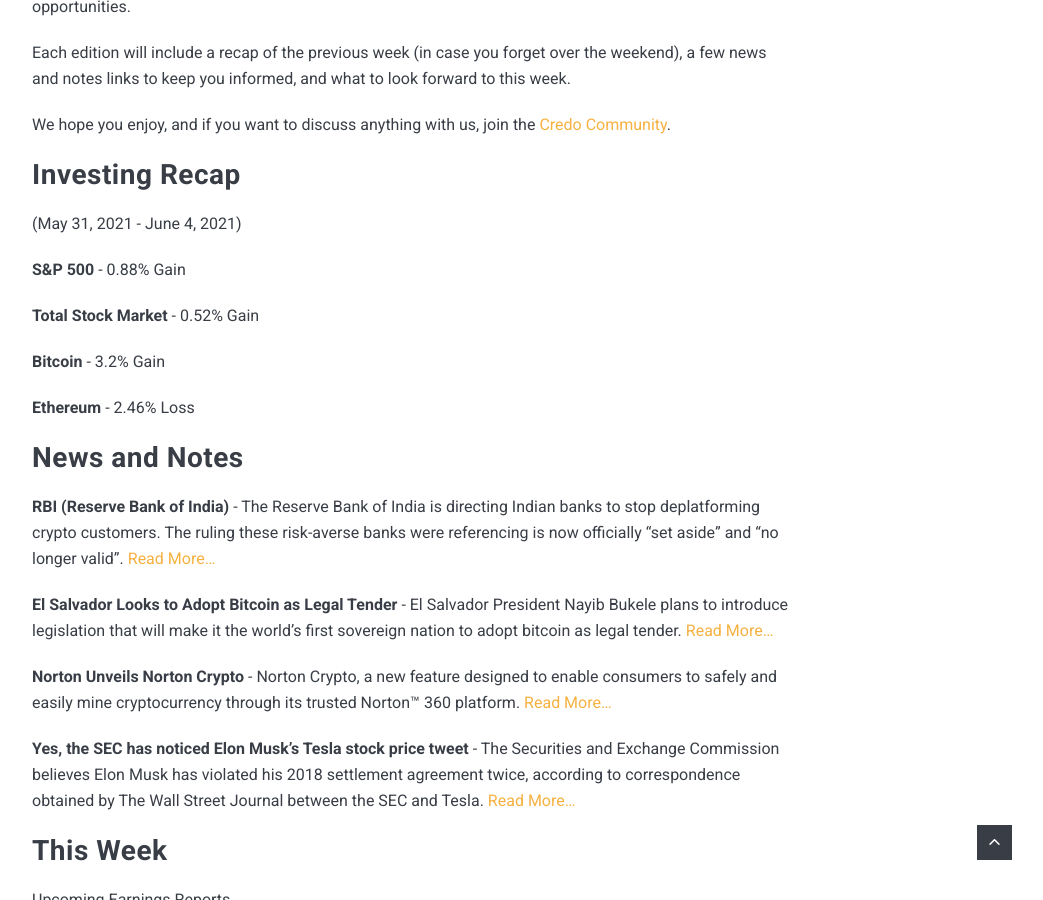
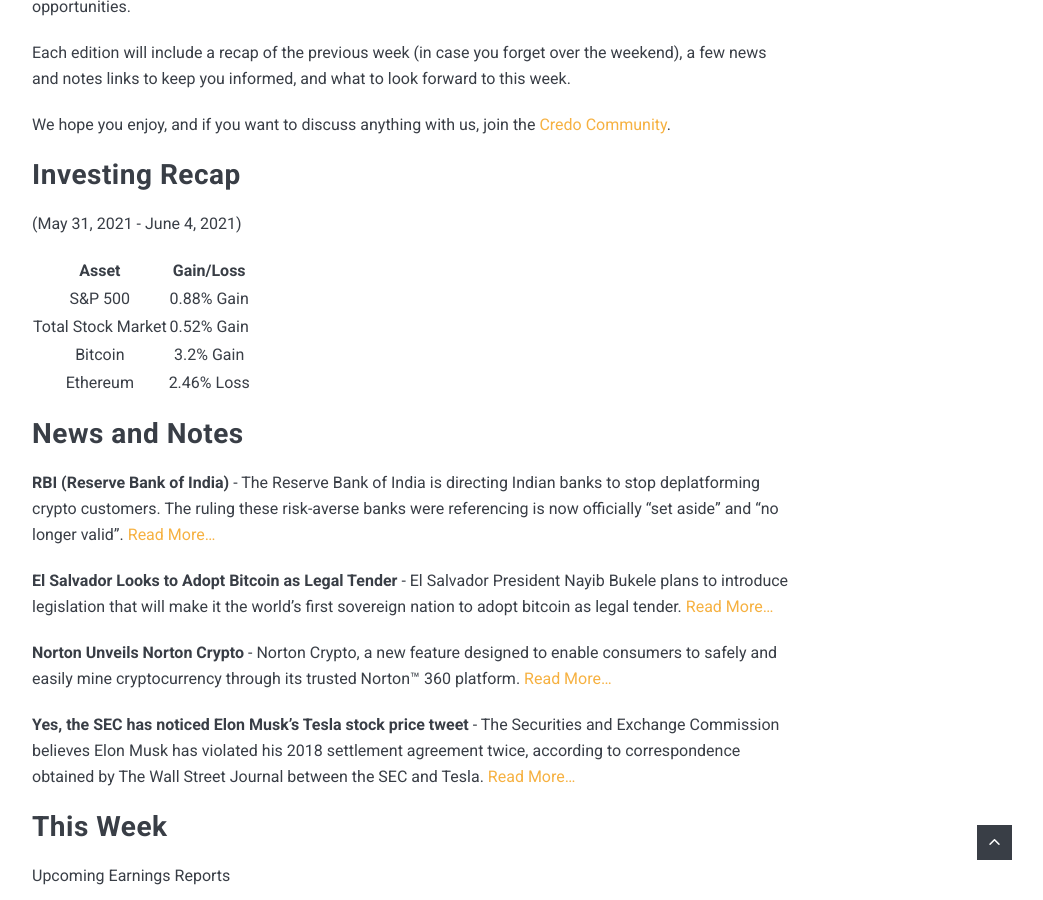
Before and after one commit to investwithcredo/investwithcredo.com, a Jekyll site: the page built from _posts/2021-06-07-credo-crunch-1.md, in a window 1280 px wide and 900 px high, scrolled down 1157 px. Shown: the whole window, without its empty margins (228-1271 px from the left). Built offline with Jekyll 4.4.1, drawn with Linux system fonts in a browser that asks for light colours; nearby versions of some CDN libraries.

Commit message:
Update 2021-06-07-credo-crunch-1.md

```diff
--- a/_posts/2021-06-07-credo-crunch-1.md
+++ b/_posts/2021-06-07-credo-crunch-1.md
@@ -18,13 +18,12 @@
 ## Investing Recap
 (May 31, 2021 - June 4, 2021)
 
-**S&P 500** - 0.88% Gain
-
-**Total Stock Market** - 0.52% Gain
-
-**Bitcoin** - 3.2% Gain
-
-**Ethereum** - 2.46% Loss
+| Asset              | Gain/Loss  |
+| :---:              | :---:      |
+| S&P 500            | 0.88% Gain |
+| Total Stock Market | 0.52% Gain |
+| Bitcoin            | 3.2% Gain  |
+| Ethereum           | 2.46% Loss |
 
 ## News and Notes
 
```
